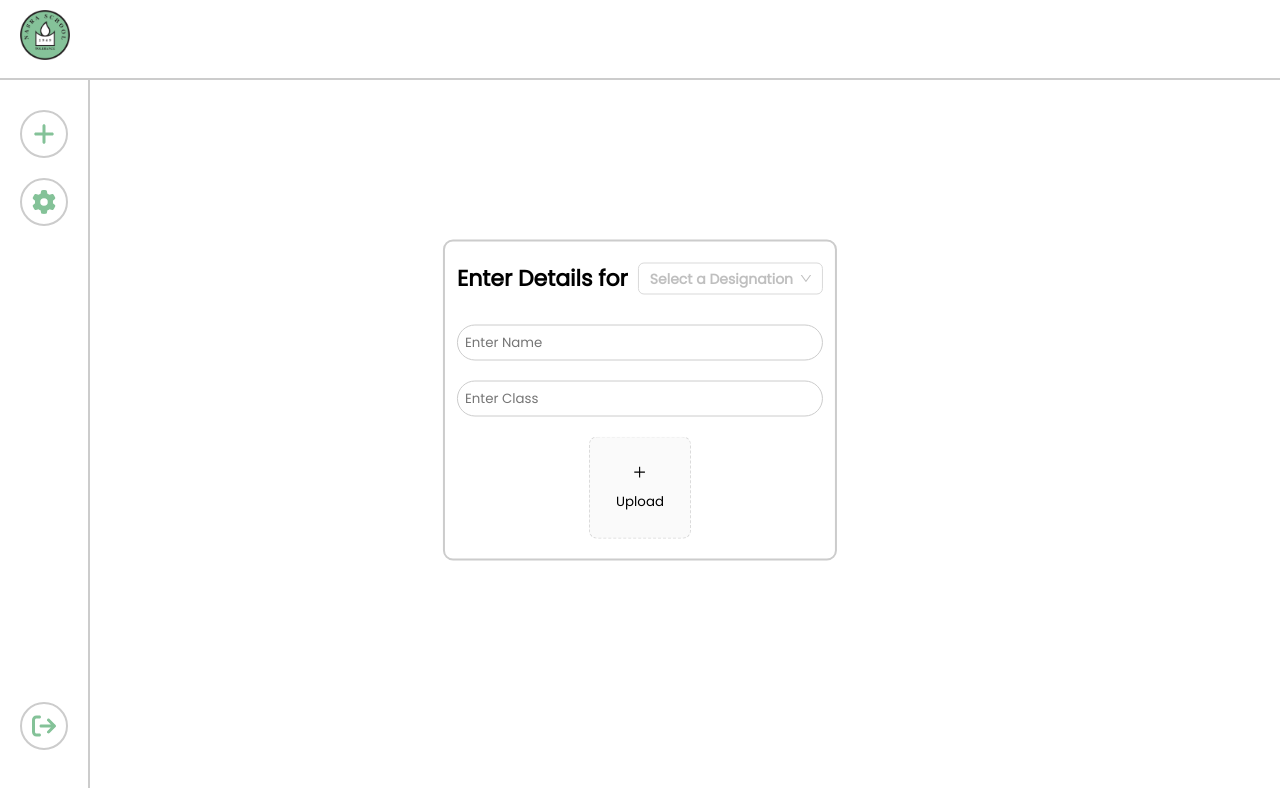
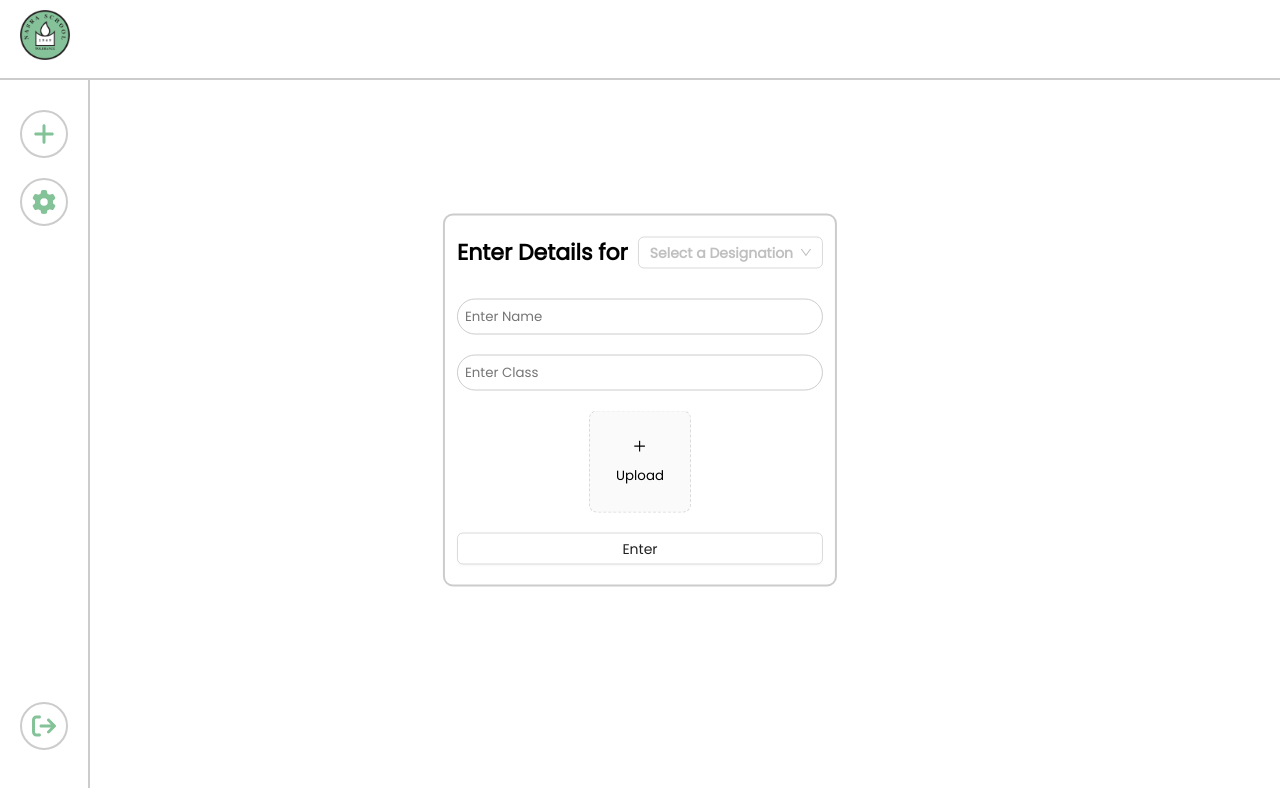
Before and after one commit to AzaanUllah-Khan/Voting-Web-Admin-Panel, a React (Vite) app: page /admin in a window 1280 px wide. Both pictures are taken after a click on the icon 44 px from the left and 134 px from the top of the page. Shown: the top 788 px of the page. Built offline with nearby package versions, Linux system fonts and the light colour scheme.

Commit message:
popup functionality added

```diff
--- a/src/Components/MainP/Components/Popup.jsx
+++ b/src/Components/MainP/Components/Popup.jsx
@@ -2,14 +2,16 @@ import React from 'react'
 import Uploadd from './Upload'
 import Dropdown from './Dropdown'
 import './index.css'
+import { Button } from 'antd'
 
-const Popup = () => {
+const Popup = ({display}) => {
   return (
-    <div className='poppup'>
+    <div className='poppup' style={{display:`${display}`}}>
       <h1>Enter Details for <Dropdown /></h1>
       <input placeholder='Enter Name' />
       <input placeholder='Enter Class' />
       <Uploadd />
+      <Button style={{width: "100%"}}>Enter</Button>
     </div>
   )
 }
--- a/src/Components/MainP/Components/Sidebar.jsx
+++ b/src/Components/MainP/Components/Sidebar.jsx
@@ -1,18 +1,37 @@
-import React from 'react';
+import React, { useState } from 'react';
 import { FontAwesomeIcon } from '@fortawesome/react-fontawesome';
 import { faArrowRightFromBracket, faGear, faPlus } from '@fortawesome/free-solid-svg-icons';
 import './index.css';
 import Popup from './Popup';
 
 const Sidebar = () => {
+  const [isPopupVisible, setIsPopupVisible] = useState(false);
+
+  const handlePlusClick = () => {
+    setIsPopupVisible(!isPopupVisible);
+  };
+
   return (
     <>
-    <div className='sidebar'>
-      <FontAwesomeIcon className="icon" icon={faPlus} style={{ fontSize: "24px", color: "#84c298", border: "2px solid #ccc", padding: "10px", borderRadius: "50%", cursor: "pointer" }} />
-      <FontAwesomeIcon className="icon" icon={faGear} style={{ fontSize: "24px", color: "#84c298", border: "2px solid #ccc", padding: "10px", borderRadius: "50%", cursor: "pointer" }} />
-      <FontAwesomeIcon className="icon" icon={faArrowRightFromBracket} style={{ fontSize: "24px", color: "#84c298", border: "2px solid #ccc", padding: "10px", borderRadius: "50%", cursor: "pointer", marginTop: "auto" }} />
-    </div>
-    <Popup />
+      <div className='sidebar'>
+        <FontAwesomeIcon
+          className="icon"
+          icon={faPlus}
+          style={{ fontSize: "24px", color: "#84c298", border: "2px solid #ccc", padding: "10px", borderRadius: "50%", cursor: "pointer" }}
+          onClick={handlePlusClick}
+        />
+        <FontAwesomeIcon
+          className="icon"
+          icon={faGear}
+          style={{ fontSize: "24px", color: "#84c298", border: "2px solid #ccc", padding: "10px", borderRadius: "50%", cursor: "pointer" }}
+        />
+        <FontAwesomeIcon
+          className="icon"
+          icon={faArrowRightFromBracket}
+          style={{ fontSize: "24px", color: "#84c298", border: "2px solid #ccc", padding: "10px", borderRadius: "50%", cursor: "pointer", marginTop: "auto" }}
+        />
+      </div>
+      <Popup display={isPopupVisible ? "flex" : "none"} />
     </>
   );
 };
```
